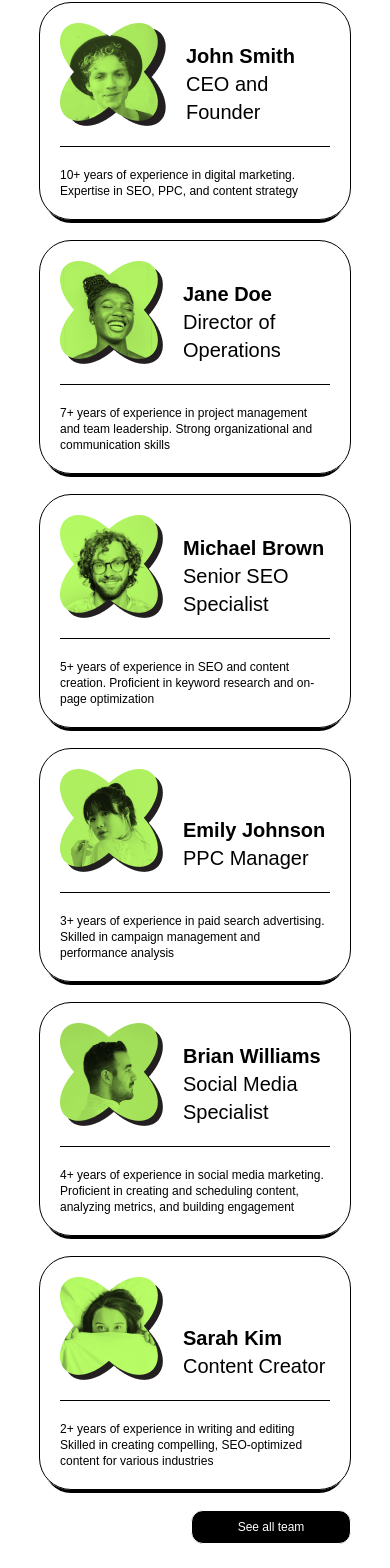
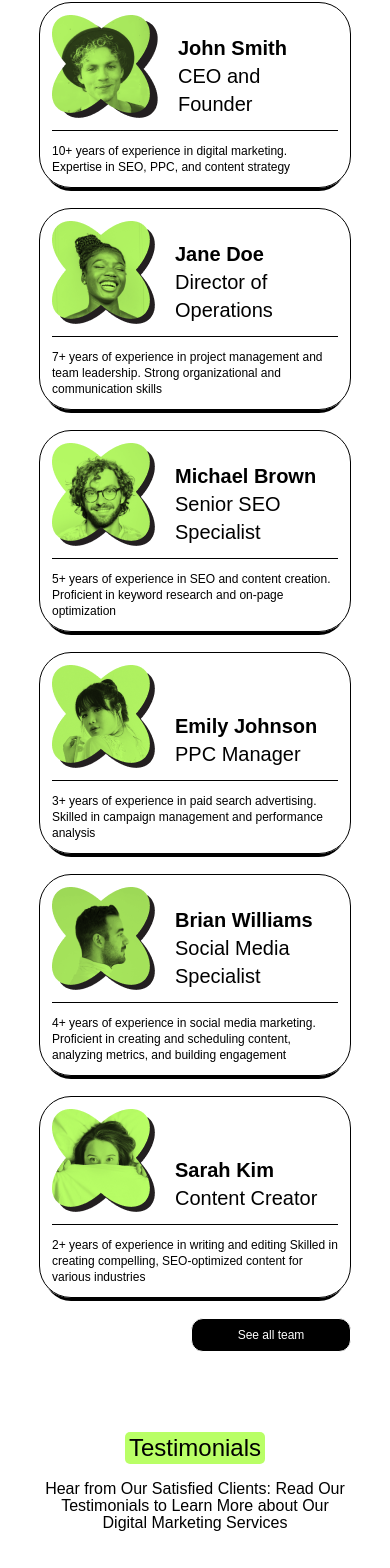
Before and after one commit to jawadpathan1213-sys/landing-page, a React (Vite) app: page / in a window 390 px wide. Shown: the part 5000-6568 px from the top of the page. Built offline with nearby package versions, Linux system fonts and the light colour scheme.

Commit message:
Initial project

```diff
--- a/src/components/Team.jsx
+++ b/src/components/Team.jsx
@@ -12,69 +12,92 @@ const Team = () => {
           businesses grow and succeed online. These services include:
         </p>
       </div>
-      <div className="grid grid-cols-1 sm:grid-cols-2 lg:grid-cols-3 my-5 sm:my-10 gap-5 sm:gap-10 text-xs sm:text-sm md:text-base">
-         <div className="border p-5 sm:p-7 md:p-10 rounded-4xl shadow-[0_8px_0px_-5px_rgba(0,0,0,0.3)] shadow-black">
-            <div className="flex max-[300px]:flex-col gap-5 ">
-                <img className="" src="/team1.png" alt='img'/>
-                <h1 className="self-baseline-last text-xl "><span className="font-semibold">John Smith</span> <br />
+      <div className='grid grid-cols-1 sm:grid-cols-2 lg:grid-cols-3 my-5 sm:my-10 gap-5 sm:gap-10 text-xs sm:text-sm md:text-base'>
+        <div className='border p-3 sm:p-7 md:p-10 rounded-4xl shadow-[0_8px_0px_-5px_rgba(0,0,0,0.3)] shadow-black'>
+          <div className='flex items-center max-[300px]:flex-col gap-5 max-[300px]:gap-3'>
+            <img className='max-[300px]:w-15' src='/team1.png' alt='img' />
+            <h1 className='self-baseline-last text-xl max-[300px]:text-[17px]'>
+              <span className='font-semibold'>John Smith</span> <br />
               <span>CEO and Founder</span>
             </h1>
           </div>
-            <hr className="my-5"/>
-            <p>10+ years of experience in digital marketing. Expertise in SEO, PPC, and content strategy</p>
+          <hr className='my-3 sm:my-5' />
+          <p>
+            10+ years of experience in digital marketing. Expertise in SEO, PPC,
+            and content strategy
+          </p>
         </div>
-         <div className="border p-5 sm:p-7 md:p-10 rounded-4xl shadow-[0_8px_0px_-5px_rgba(0,0,0,0.3)] shadow-black">
-            <div className="flex max-[300px]:flex-col gap-5 ">
-                <img className="" src="/team2.png" alt='img'/>
-                <h1 className="self-baseline-last text-xl "><span className="font-semibold">Jane Doe</span> <br />
+        <div className='border p-3 sm:p-7 md:p-10 rounded-4xl shadow-[0_8px_0px_-5px_rgba(0,0,0,0.3)] shadow-black'>
+          <div className='flex items-center max-[300px]:flex-col gap-5 max-[300px]:gap-3'>
+            <img className='max-[300px]:w-15' src='/team2.png' alt='img' />
+            <h1 className='self-baseline-last text-xl max-[300px]:text-[17px] '>
+              <span className='font-semibold'>Jane Doe</span> <br />
               <span>Director of Operations</span>
             </h1>
           </div>
-            <hr className="my-5"/>
-            <p>7+ years of experience in project management and team leadership. Strong organizational and communication skills</p>
+          <hr className='my-3 sm:my-5' />
+          <p>
+            7+ years of experience in project management and team leadership.
+            Strong organizational and communication skills
+          </p>
         </div>
-         <div className="border p-5 sm:p-7 md:p-10 rounded-4xl shadow-[0_8px_0px_-5px_rgba(0,0,0,0.3)] shadow-black">
-            <div className="flex max-[300px]:flex-col gap-5 ">
-                <img className="" src="/team3.png" alt='img'/>
-                <h1 className="self-baseline-last text-xl "><span className="font-semibold">Michael Brown</span> <br />
+        <div className='border p-3 sm:p-7 md:p-10 rounded-4xl shadow-[0_8px_0px_-5px_rgba(0,0,0,0.3)] shadow-black'>
+          <div className='flex items-center max-[300px]:flex-col gap-5 max-[300px]:gap-3'>
+            <img className='max-[300px]:w-15' src='/team3.png' alt='img' />
+            <h1 className='self-baseline-last text-xl max-[300px]:text-[17px] '>
+              <span className='font-semibold'>Michael Brown</span> <br />
               <span>Senior SEO Specialist</span>
             </h1>
           </div>
-            <hr className="my-5"/>
-            <p>5+ years of experience in SEO and content creation. Proficient in keyword research and on-page optimization</p>
+          <hr className='my-3 sm:my-5' />
+          <p>
+            5+ years of experience in SEO and content creation. Proficient in
+            keyword research and on-page optimization
+          </p>
         </div>
-         <div className="border p-5 sm:p-7 md:p-10 rounded-4xl shadow-[0_8px_0px_-5px_rgba(0,0,0,0.3)] shadow-black">
-            <div className="flex max-[300px]:flex-col gap-5 ">
-                <img className="" src="/team4.png" alt='img'/>
-                <h1 className="self-baseline-last text-xl "><span className="font-semibold">Emily Johnson</span> <br />
+        <div className='border p-3 sm:p-7 md:p-10 rounded-4xl shadow-[0_8px_0px_-5px_rgba(0,0,0,0.3)] shadow-black'>
+          <div className='flex items-center max-[300px]:flex-col gap-5 max-[300px]:gap-3'>
+            <img className='max-[300px]:w-15' src='/team4.png' alt='img' />
+            <h1 className='self-baseline-last text-xl max-[300px]:text-[17px] '>
+              <span className='font-semibold'>Emily Johnson</span> <br />
               <span>PPC Manager</span>
             </h1>
           </div>
-            <hr className="my-5"/>
-            <p>3+ years of experience in paid search advertising. Skilled in campaign management and performance analysis</p>
+          <hr className='my-3 sm:my-5' />
+          <p>
+            3+ years of experience in paid search advertising. Skilled in
+            campaign management and performance analysis
+          </p>
         </div>
-         <div className="border p-5 sm:p-7 md:p-10 rounded-4xl shadow-[0_8px_0px_-5px_rgba(0,0,0,0.3)] shadow-black">
-            <div className="flex max-[300px]:flex-col gap-5 ">
-                <img className="" src="/team5.png" alt='img'/>
-                <h1 className="self-baseline-last text-xl "><span className="font-semibold">Brian Williams</span> <br />
+        <div className='border p-3 sm:p-7 md:p-10 rounded-4xl shadow-[0_8px_0px_-5px_rgba(0,0,0,0.3)] shadow-black'>
+          <div className='flex items-center max-[300px]:flex-col gap-5 max-[300px]:gap-3'>
+            <img className='max-[300px]:w-15' src='/team5.png' alt='img' />
+            <h1 className='self-baseline-last text-xl max-[300px]:text-[17px] '>
+              <span className='font-semibold'>Brian Williams</span> <br />
               <span>Social Media Specialist</span>
             </h1>
           </div>
-            <hr className="my-5"/>
-            <p>4+ years of experience in social media marketing. Proficient in creating and scheduling content, analyzing metrics, and building engagement</p>
+          <hr className='my-3 sm:my-5' />
+          <p>
+            4+ years of experience in social media marketing. Proficient in
+            creating and scheduling content, analyzing metrics, and building
+            engagement
+          </p>
         </div>
-         <div className="border p-5 sm:p-7 md:p-10 rounded-4xl shadow-[0_8px_0px_-5px_rgba(0,0,0,0.3)] shadow-black">
-            <div className="flex max-[300px]:flex-col gap-5 ">
-                <img className="" src="/team6.png" alt='img'/>
-                <h1 className="self-baseline-last text-xl "><span className="font-semibold">Sarah Kim</span> <br />
+        <div className='border p-3 sm:p-7 md:p-10 rounded-4xl shadow-[0_8px_0px_-5px_rgba(0,0,0,0.3)] shadow-black'>
+          <div className='flex items-center max-[300px]:flex-col gap-5 max-[300px]:gap-3 '>
+            <img className='max-[300px]:w-15' src='/team6.png' alt='img' />
+            <h1 className='self-baseline-last text-xl max-[300px]:text-[17px] '>
+              <span className='font-semibold'>Sarah Kim</span> <br />
               <span>Content Creator</span>
             </h1>
           </div>
-            <hr className="my-5"/>
-            <p>2+ years of experience in writing and editing
-Skilled in creating compelling, SEO-optimized content for various industries</p>
+          <hr className='my-3 sm:my-5' />
+          <p>
+            2+ years of experience in writing and editing Skilled in creating
+            compelling, SEO-optimized content for various industries
+          </p>
         </div>
-
       </div>
       <button className='py-2 px-2 lg:py-3 lg:px-7 text-xs sm:text-sm md:text-base border rounded-xl bg-black text-white hover:bg-white hover:text-black transition-all ease-in w-40 sm:w-50 self-end'>
         See all team
--- a/src/components/Testimonials.jsx
+++ b/src/components/Testimonials.jsx
@@ -1,5 +1,5 @@
-import React, { useState } from 'react'
-import { FaArrowLeft, FaArrowRight } from 'react-icons/fa';
+import React, { useState } from "react";
+import { FaArrowLeft, FaArrowRight } from "react-icons/fa";
 
 const Testimonials = () => {
   const testimonials = [
@@ -25,7 +25,7 @@ to optimization and reporting  Lorem ipsum dolor sit amet consectetur adipisicin
     },
   ];
 
-const [index, setIndex] = useState(0)
+  const [index, setIndex] = useState(0);
   const ismd = window.innerWidth < 1024;
   const ismobile = window.innerWidth < 640;
   const for250 = window.innerWidth < 250;
@@ -33,12 +33,10 @@ const for500 = window.innerWidth < 500;
   const for400 = window.innerWidth < 400;
   const for300 = window.innerWidth < 300;
 
-const handleLeft = ()=>(
-    setIndex((prev)=>(prev - 1 + testimonials.length)% testimonials.length)
-)
-const handleRight = ()=>(
-     setIndex((prev)=>(prev + 1 )% testimonials.length)
-)
+  const handleLeft = () =>
+    setIndex((prev) => (prev - 1 + testimonials.length) % testimonials.length);
+  const handleRight = () =>
+    setIndex((prev) => (prev + 1) % testimonials.length);
 
   const getTranslateValue = () => {
     if (for250) return index * 125;
@@ -51,47 +49,62 @@ const getTranslateValue = () => {
   };
 
   return (
-    <div id='contact' className='py-5 sm:py-10 overflow-x-hidden'>
-           <div className='py-5 flex flex-col sm:flex-row gap-4 sm:gap-5 md:gap-7 lg:gap-10 items-center '>
+    <div id='testimonials' className='py-5 sm:py-10 overflow-x-hidden'>
+      <div className='py-5 my-5 sm:my-10 flex flex-col sm:flex-row gap-4 sm:gap-5 md:gap-7 lg:gap-10 items-center '>
         <h1 className='bg-[#B9FF66] text-2xl sm:text-3xl w-fit px-1 rounded-[5px]'>
           Testimonials
         </h1>
         <p className='leading-[17px] max-w-[400px] text-center sm:text-start'>
-          Hear from Our Satisfied Clients: Read Our Testimonials to Learn More about Our Digital Marketing Services
+          Hear from Our Satisfied Clients: Read Our Testimonials to Learn More
+          about Our Digital Marketing Services
         </p>
       </div>
 
       <div className='bg-[#191A23] p-5 sm:p-10 text-white rounded-4xl'>
-       <div className='flex transition-transform gap-5 sm:gap-10' style={{transform:`translateX(-${getTranslateValue()}%) `}}>
-        {
-            testimonials.map((item, index)=>(
-
+        <div
+          className='flex transition-transform gap-5 sm:gap-10'
+          style={{ transform: `translateX(-${getTranslateValue()}%) ` }}
+        >
+          {testimonials.map((item, index) => (
             <div className='relative' key={index}>
-                <div className=' border border-[#B9FF66] rounded-2xl sm:rounded-4xl p-2 min-[300px]:p-5 md:p-7 lg:p-10 text-xs sm:text-base
-                md:h-75 sm:h-60  lg:h-60 sm:w-[70vw] lg:w-[50vw] w-[70vw] h-45 max-[434px]:h-62 max-[300px]:h-60'>{item.text}</div>
+              <div
+                className=' border border-[#B9FF66] rounded-2xl sm:rounded-4xl p-2 min-[300px]:p-5 md:p-7 lg:p-10 text-xs sm:text-base
+                md:h-75 sm:h-60  lg:h-60 sm:w-[70vw] lg:w-[50vw] w-[70vw] h-45 max-[434px]:h-62 max-[300px]:h-60'
+              >
+                {item.text}
+              </div>
               <div className='sm:w-20 sm:h-20 h-10 w-10 border-b rotate-45 bottom-16 max-[434px]:bottom-22 max-[400px]:bottom-16 max-[377px]:bottom-22 max-[250px]:bottom-23 max-[244px]:bottom-28 sm:bottom-20 left-10 min-[400px]:left-20 sm:left-30 bg-[#191A23] border-r absolute border-[#B9FF66] '></div>
               <div className='mt-8 sm:mt-16 ml-10 min-[400px]:ml-20 sm:ml-30'>
-                    <p className='sm:text-2xl text-xl text-[#B9FF66]'>{item.name}</p>
+                <p className='sm:text-2xl text-xl text-[#B9FF66]'>
+                  {item.name}
+                </p>
                 <p>{item.role}</p>
               </div>
             </div>
-            ))
-        }
+          ))}
         </div>
         <div className='flex gap-5 justify-center mt-5 '>
-        <FaArrowLeft onClick={()=>handleLeft()} className='cursor-pointer' />
+          <FaArrowLeft
+            onClick={() => handleLeft()}
+            className='cursor-pointer'
+          />
           <div className='sm:w-50 w-30 flex justify-center gap-5'>
-            {testimonials.map((_, i)=>(
-                <img key={i} src={`${i ===index ?'greenstar.png':'whitestar.png'} `} alt="" />
-
+            {testimonials.map((_, i) => (
+              <img
+                key={i}
+                src={`${i === index ? "greenstar.png" : "whitestar.png"} `}
+                alt=''
+              />
             ))}
           </div>
-        <FaArrowRight onClick={()=>handleRight()} className='cursor-pointer' />
+          <FaArrowRight
+            onClick={() => handleRight()}
+            className='cursor-pointer'
+          />
         </div>
       </div>
+    </div>
+  );
+};
 
-    </div>
-  )
-}
-
-export default Testimonials
+export default Testimonials;
```
Lines whose indentation alone changed are shown as unchanged.
